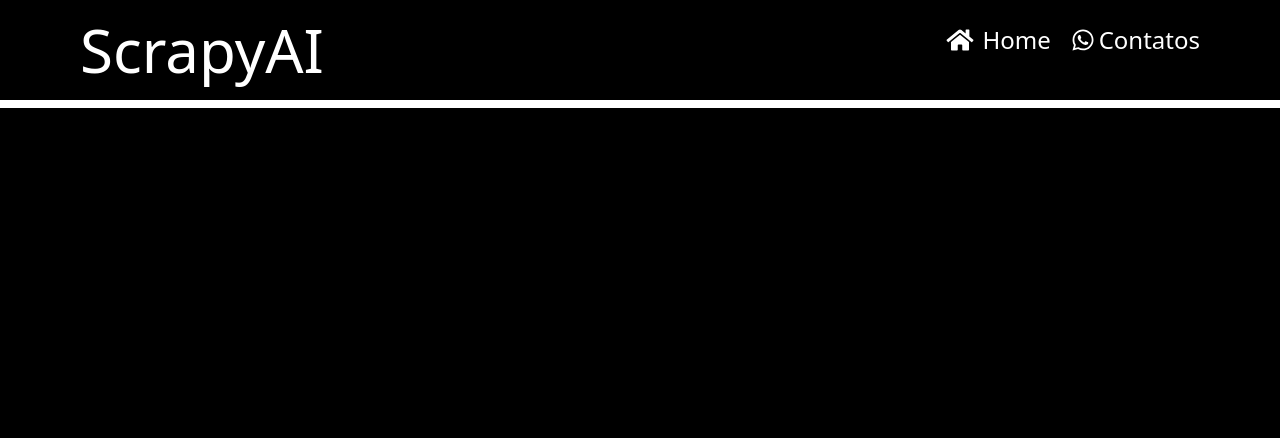
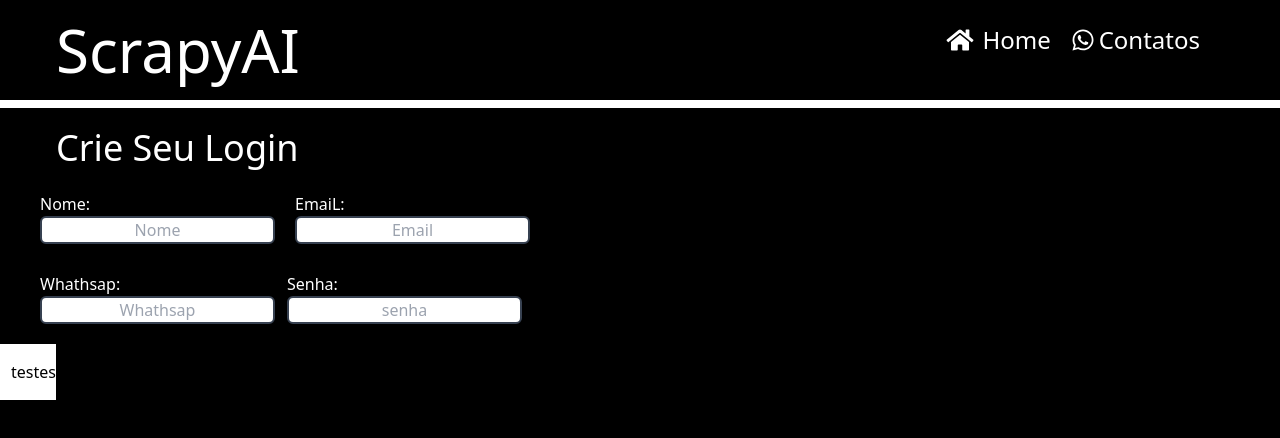
Before and after one commit to jonystoner/ScrapyIA, a React (Create React App) app: page /Login in a window 1280 px wide. Shown: the top 438 px of the page. Built offline with nearby package versions, Linux system fonts and the light colour scheme.

Commit message:
add news components

```diff
--- a/src/index.tsx
+++ b/src/index.tsx
@@ -6,17 +6,12 @@ import { Login } from './pages/Login';
 
 import './index.css';
 
-
-
-
-
 ReactDOM.render(
   <React.StrictMode>
     <BrowserRouter>
       <Routes>
         <Route path='/' element={<Home />} />
         <Route path='/Login' element={<Login/>} />
-
       </Routes>
     </BrowserRouter>
   </React.StrictMode>,
--- a/src/pages/Login.tsx
+++ b/src/pages/Login.tsx
@@ -1,35 +1,99 @@
-
+import { useEffect, useState } from "react";
 import { FaHome, FaWhatsapp } from "react-icons/fa";
 import { Link } from "react-router-dom";
 
+export function Login() {
+  const [name, setName] = useState("");
 
-export function Login() {
+  const [email, setEmail] = useState("");
+
+  const [cellPhone, setCellPhopne] = useState("")
+
+
+  function createLogin() {
+    if (name.length < 1) {
+      alert("O Campo nome é obrigatorio");
+    }
+  }
+
+  useEffect(() => {
+    createLogin()
+
+  })
 
   return (
     <>
       <div className="bg-black w-screen h-screen">
-        <div className="flex flex-row justify-between ml-20">
+        <div className="flex flex-row justify-between ml-14">
           <h1 className="text-white mt-5 text-6xl text"> ScrapyAI </h1>
           <div className="flex flex-row mt-6 mr-20 gap-5">
             <button className=" text-white flex flex-row gap-2">
-              <FaHome color="White" className="mt-1 w-7 h-6"/>
+              <FaHome color="White" className="mt-1 w-7 h-6" />
               <Link to="/" className=" text-start  text-2xl">
                 Home
               </Link>
             </button>
             <button className="text-white flex flex-row gap-1 text-2xl">
-
               <FaWhatsapp color="White" className="mt-1" />
               Contatos
             </button>
           </div>
         </div>
         <ul className="w-screen h-2 bg-white mt-5" />
-
+        <div className="flex flex-col ml-14">
+          <h1 className="text-white text-4xl mt-5 text-ellipsis">
+            Crie Seu Login
+          </h1>
+        </div>
+        <form className=" mt-6 ml-10  w-2/3 flex flex-row">
+          <label className="flex flex-col text-white">
+            Nome:
+            <input
+              type="text"
+              className="rounded-md border-2 border-gray-700 text-center text-black"
+              placeholder="Nome"
+              onChange={(event) => setName(event.target.value)}
+              value={name}
+            />
+          </label>
+          <label className=" text-white flex flex-col ml-5">
+            EmaiL:
+            <input
+              type="text"
+              className="rounded-md border-2 border-gray-700 text-center text-black"
+              placeholder="Email"
+              onChange={(event) => setEmail(event.target.value)}
+              value={email}
+            />
+          </label>
+        </form>
+        <form className="flex flex-row  gap-3 ml-10 mt-7 w-24 h-8">
+          <label className="text-white">
+            Whathsap:
+            <input
+              type="text"
+              className="rounded-md border-2 border-gray-700 text-center text-black"
+              placeholder="Whathsap"
+              onChange={(event) => setCellPhopne(event.target.value)}
+              value={cellPhone}
+            />
+          </label>
+          <label className="text-white">
+            Senha:
+            <input
+              type="text"
+              className="rounded-md border-2 border-gray-700 text-center text-black"
+              placeholder="senha"
+              onChange={(event) => setCellPhopne(event.target.value)}
+              value={cellPhone}
+            />
+          </label>
+        </form>
+        <div className="flex flex-row justify-end w-14 h-14 bg-white mt-10">
+          <button onClick={createLogin}> testes </button>
+        </div>
       </div>
-
     </>
-
-  )
-};
+  );
+}
 export default Login;
```
